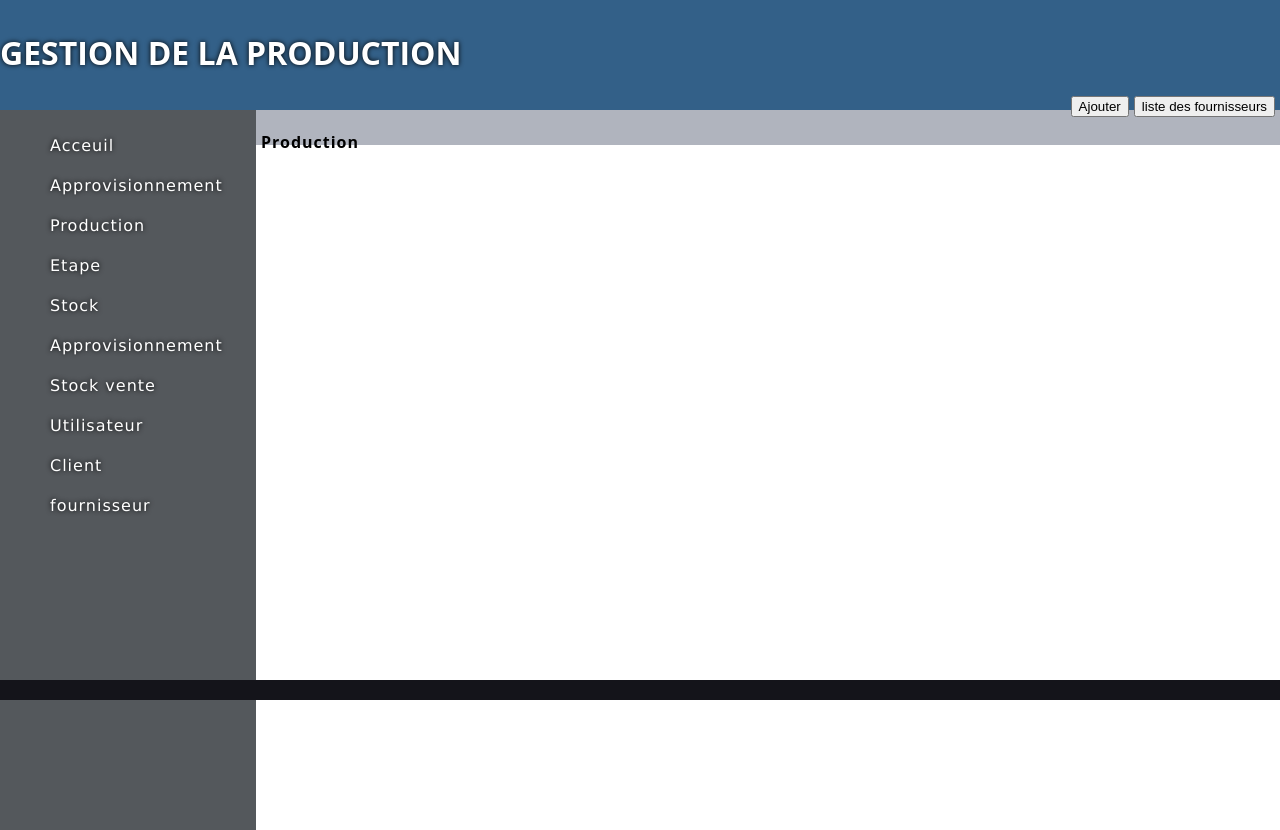
After one commit to pezana/blesscomputer, a Django app: page /Production in a window 1280 px wide. The commit adds this page. Run offline with Django 4.2, Linux system fonts and the light colour scheme.

Commit message:
maj production

```diff
--- /dev/null
+++ b/prod/production.py
@@ -0,0 +1,6 @@
+from django.shortcuts import render
+from prod.models import *
+
+
+def redirectionproduction(request):
+     return render(request,'production.html')
--- a/prod/templates/approv.html
+++ b/prod/templates/approv.html
@@ -1,2 +1 @@
-{% extends 'base.html' %} {% block titre %}
-<h3> Approvisionnement</h3> {% endblock titre %}
+{% extends 'base.html' %} {% block titre %} Approvisionnement {% endblock titre %}
--- a/prod/templates/base.html
+++ b/prod/templates/base.html
@@ -24,7 +24,7 @@
                 <a href="{% url 'approvLien' %}">Approvisionnement</a>
             </li>
             <li>
-                <a href="">Production</a>
+                <a href="{% url 'prodLien' %}">Production</a>
             </li>
             <li>
                 <a href="">Etape</a>
--- /dev/null
+++ b/prod/templates/production.html
@@ -0,0 +1 @@
+{% extends 'base.html' %} {% block titre %} Production {% endblock titre %} {% block barbtn %}<input type="button" value="liste des fournisseurs"> <input type="button" value="Ajouter"> {% endblock barbtn %}
--- a/prod/urls.py
+++ b/prod/urls.py
@@ -1,9 +1,12 @@
 from django.urls import path,include
 from . import views
 from . import approv
+from . import production
+
 
 
 urlpatterns = [
     path('',views.acceuil,name='acceuil'),
-    path('Approvisionnement',approv.redirectionapprov,name='approvLien')
+    path('Approvisionnement',approv.redirectionapprov,name='approvLien'),
+    path('Production',production.redirectionproduction,name='prodLien') ,
 ]
```
